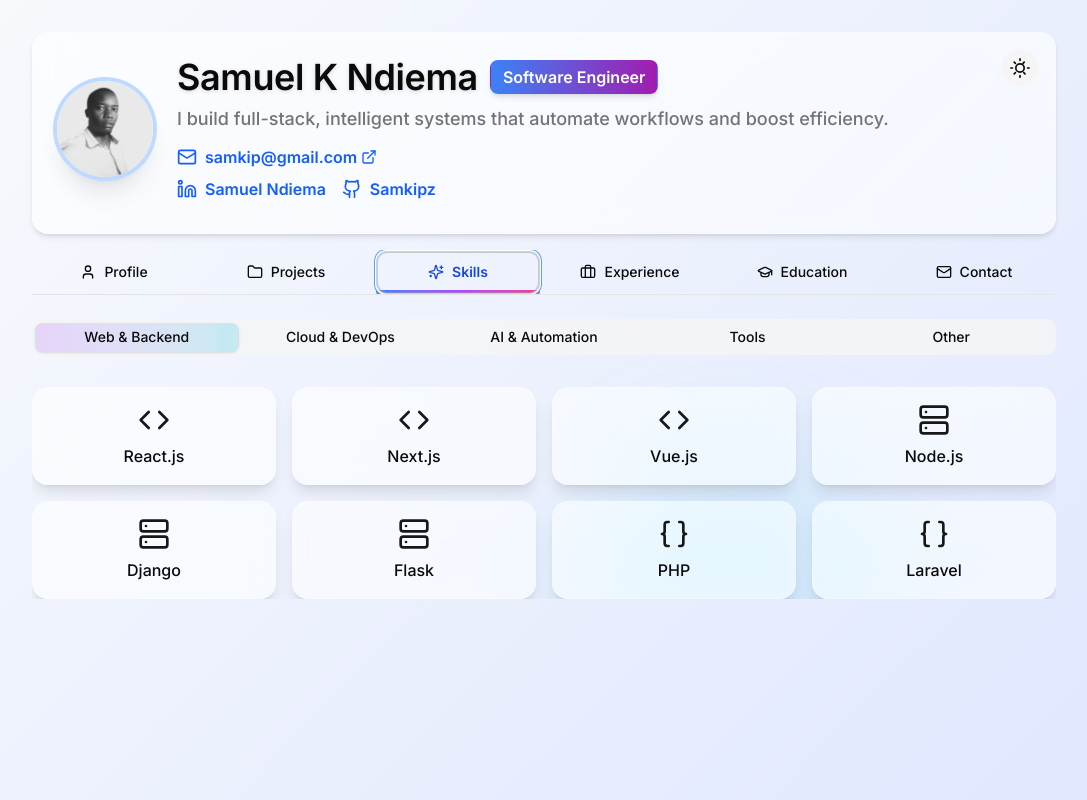
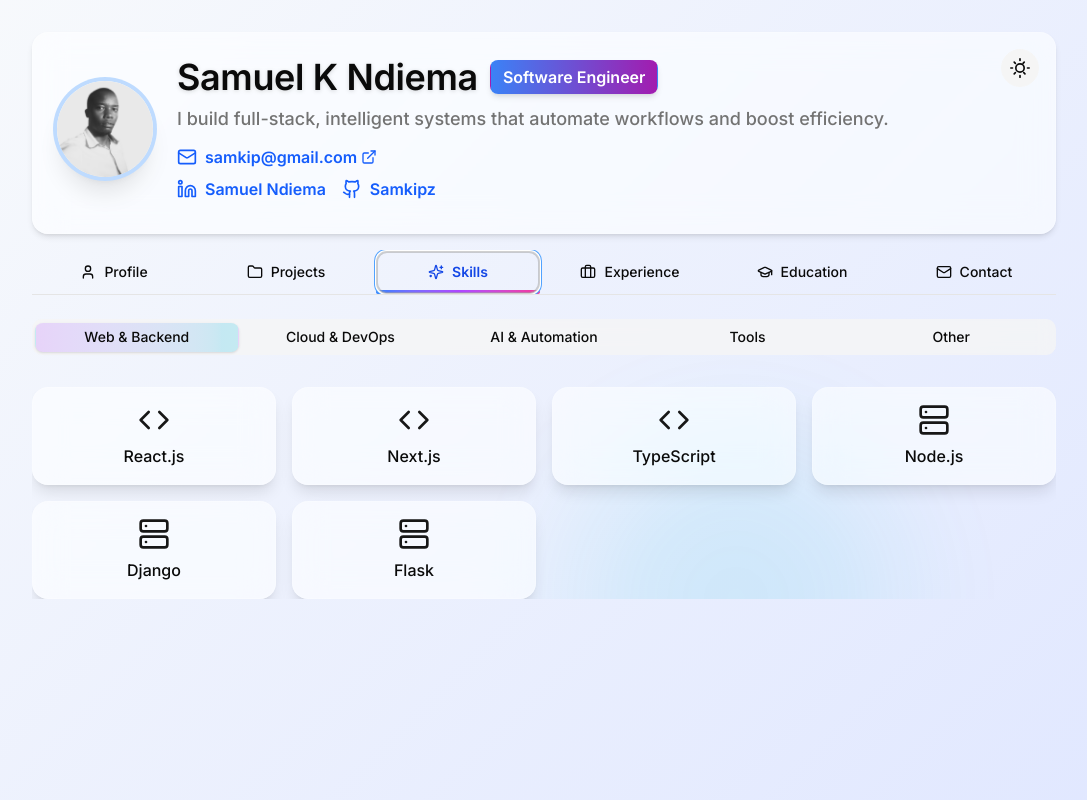
Before and after one commit to Samkipz/Portfolio, a Next.js app: page / in a window 1280 px wide. Both pictures are taken after a click on the tab "Skills". Shown: the whole page, without its empty margins (96-1183 px from the left). Built offline with nearby package versions, Linux system fonts and the light colour scheme.

Commit message:
Skill section done

```diff
--- a/src/components/SkillsSection/SkillsSection.tsx
+++ b/src/components/SkillsSection/SkillsSection.tsx
@@ -25,12 +25,10 @@
       items: [
         { name: "React.js", icon: <Code className="mb-2 h-8 w-8" /> },
         { name: "Next.js", icon: <Code className="mb-2 h-8 w-8" /> },
-        { name: "Vue.js", icon: <Code className="mb-2 h-8 w-8" /> },
+        { name: "TypeScript", icon: <Code className="mb-2 h-8 w-8" /> },
         { name: "Node.js", icon: <Server className="mb-2 h-8 w-8" /> },
         { name: "Django", icon: <Server className="mb-2 h-8 w-8" /> },
         { name: "Flask", icon: <Server className="mb-2 h-8 w-8" /> },
-        { name: "PHP", icon: <Braces className="mb-2 h-8 w-8" /> },
-        { name: "Laravel", icon: <Braces className="mb-2 h-8 w-8" /> },
       ],
     },
     {
@@ -85,10 +83,6 @@
         },
         { name: "User Training", icon: <Palette className="mb-2 h-8 w-8" /> },
         { name: "API Integration", icon: <Webhook className="mb-2 h-8 w-8" /> },
-        {
-          name: "Business Process Automation",
-          icon: <Workflow className="mb-2 h-8 w-8" />,
-        },
       ],
     },
   ];
```
